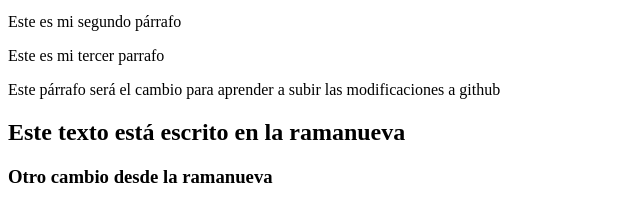
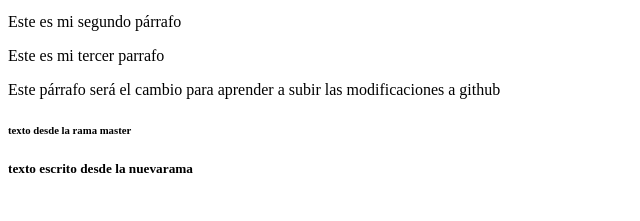
Before and after one commit to anaformacion/proyectogit, a plain HTML site: page index.html in a window 1280 px wide. Shown: the part 101-322 px from the top of the page, without its empty margins (0-640 px from the left). Drawn offline with Linux system fonts and the light colour scheme.

Commit message:
texto nuevo

```diff
--- a/index.html
+++ b/index.html
@@ -14,7 +14,15 @@
     <p>Este párrafo será el cambio para aprender a subir las modificaciones a github</p>
 
 
-    <h2>Este texto está escrito en la ramanueva</h2>
-    <h3>Otro cambio desde la ramanueva</h3>
+
+
+
+
+
+
+    <h6>texto desde la rama master</h6>
+    <h5>texto escrito desde la nuevarama</h5>
+
+
 </body>
 </html>
```
Also changed, not shown: 1 other file.
